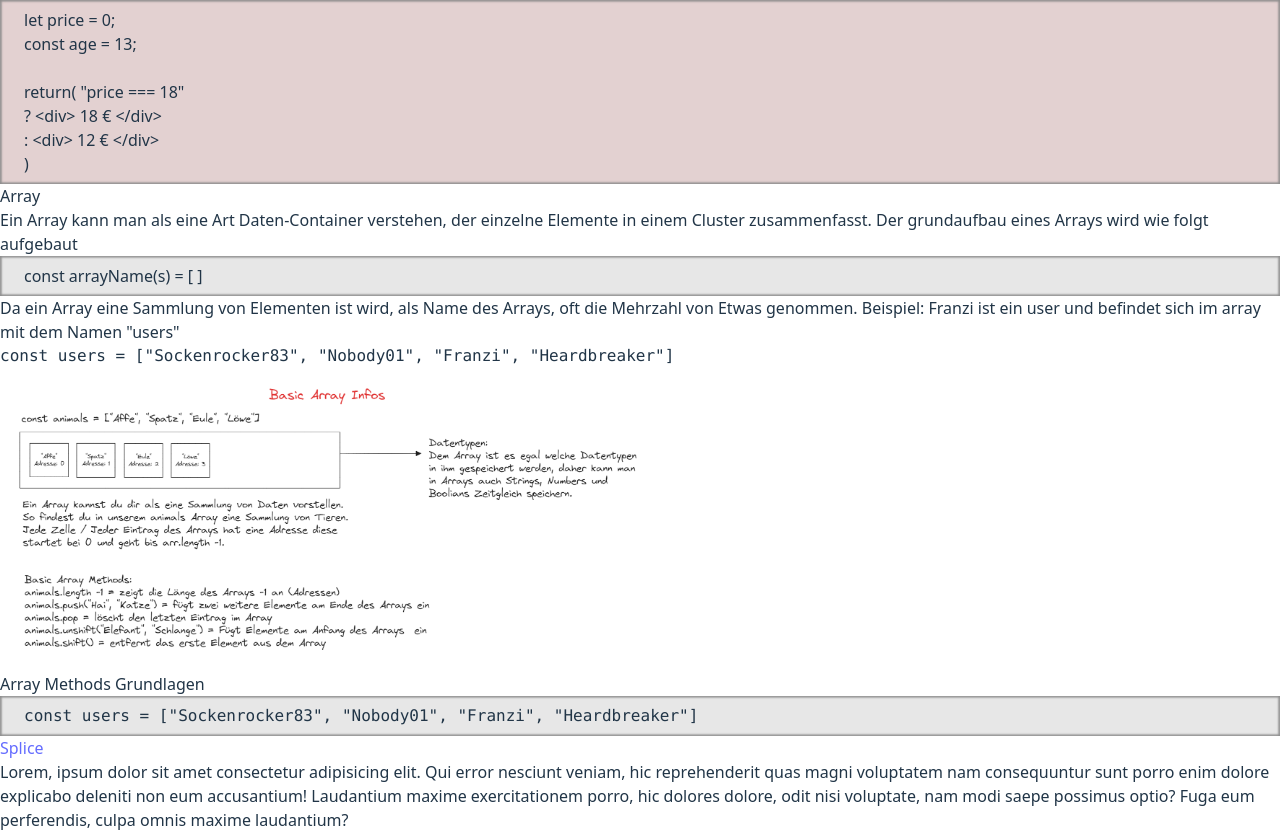
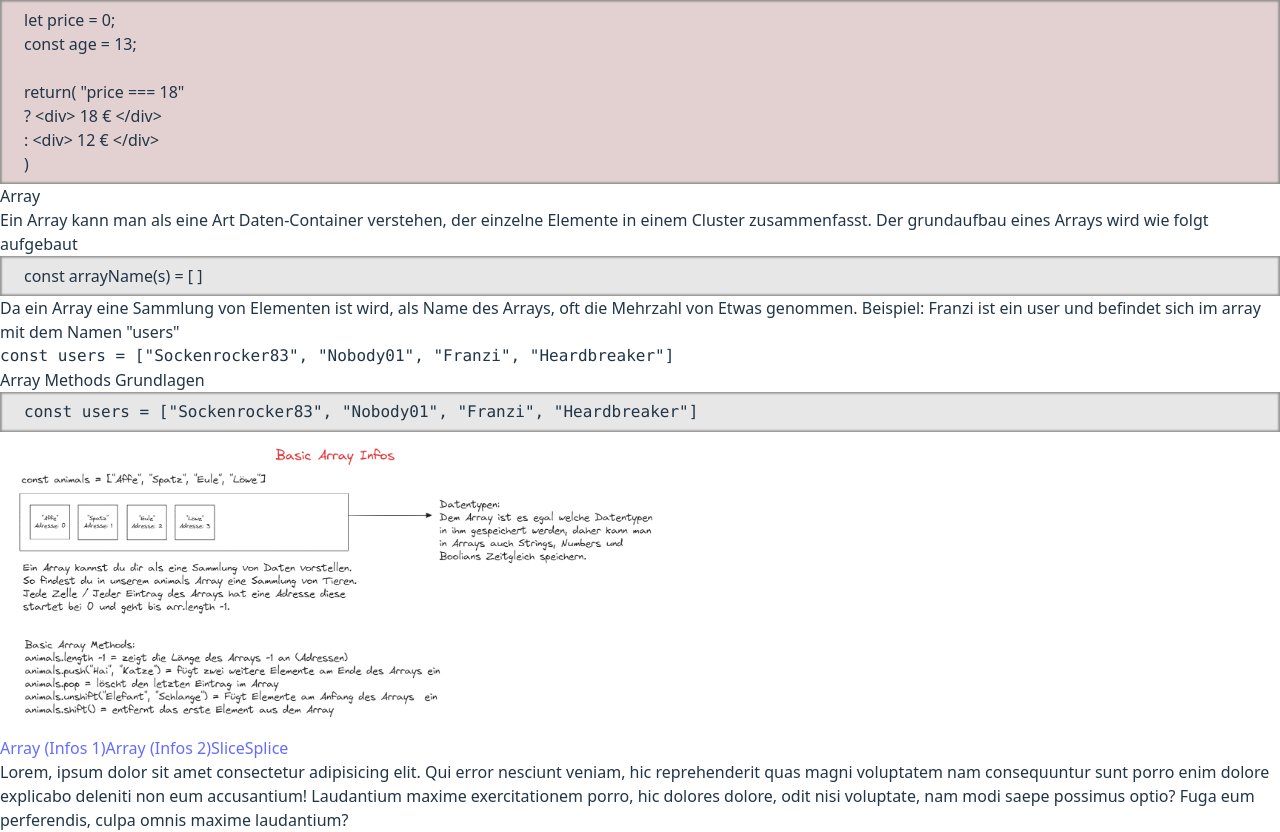
Before and after one commit to MartinKruess/webDevCollecion, a React (Vite) app: page / in a window 1280 px wide. Shown: the part 272-1104 px from the top of the page. Built offline with nearby package versions, Linux system fonts and the light colour scheme.

Commit message:
smooth image 'popup'

```diff
--- a/src/App.css
+++ b/src/App.css
@@ -32,7 +32,10 @@
 
 .imgNormal{
   width: 50%;
-  transition: 0.5s width;
+  position: absolute;
+  top: 0.75rem;
+  cursor: pointer;
+  transition: 0.5s;
 }
 
 .imgHover{
@@ -40,5 +43,6 @@
   height: auto;
   position: absolute;
   top: -18rem;
-  transition: 1.5s width;
+  cursor: pointer;
+  transition: 1.5s;
 }
--- a/src/comps/array.jsx
+++ b/src/comps/array.jsx
@@ -20,6 +20,13 @@ export const Array = () => {
           const users = ["Sockenrocker83", "Nobody01", "Franzi", "Heardbreaker"]<br />
         </code>
       </pre>
+
+      <h3 className="font-extrabold text-2xl my-5">Array Methods Grundlagen</h3>
+      <pre className="code">
+        <code>
+          const users = ["Sockenrocker83", "Nobody01", "Franzi", "Heardbreaker"]<br />
+        </code>
+      </pre>
       <div className="imgContainer" >
         {isWatched ? (
           <img  className="imgHover" onClick={() => setIsWatched(!isWatched)}  src="./images/array.png" alt="" />
@@ -27,14 +34,13 @@ export const Array = () => {
           <img  className="imgNormal" onClick={() => setIsWatched(!isWatched)}  src="./images/array.png" alt="" />
         )}
       </div>
-      <h3 className="font-extrabold text-2xl my-5">Array Methods Grundlagen</h3>
-      <pre className="code">
-        <code>
-          const users = ["Sockenrocker83", "Nobody01", "Franzi", "Heardbreaker"]<br />
-        </code>
-      </pre>
+      <div className="flex flex-wrap gap-5 text-xl pb-10">
+        <a href="https://www.mediaevent.de/javascript/array.html" target="_blank" >Array (Infos 1)</a>
+        <a href="https://www.programiz.com/javascript/array" target="_blank" >Array (Infos 2)</a>
+        <a href="https://developer.mozilla.org/en-US/docs/Web/JavaScript/Reference/Global_Objects/Array/slice" target="_blank" >Slice</a>
+        <a href="https://www.w3schools.com/jsref/jsref_splice.asp" target="_blank" >Splice</a>
+      </div>
 
-      <a href="https://www.w3schools.com/jsref/jsref_splice.asp">Splice</a>
     </article>
   )
 }
--- a/src/comps/ifelse.jsx
+++ b/src/comps/ifelse.jsx
@@ -1,10 +1,15 @@
+import { useEffect, useState } from "react"
+
 export const IfElse = () => {
+  const [isWatched, setIsWatched] = useState(false)
+
+  useEffect(() => {}, [isWatched])
 
   return(
     <article className="p-4">
       <h2 className="font-extrabold text-2xl">Condiuional Statement (If-Else)</h2>
       <p className="pt-4 pb-2">
-        Das klassische If (wenn -> dann) ist ein logischer Operator bestehend aus:
+        Das klassische If (wenn -&gt; dann) ist ein logischer Operator bestehend aus:
       </p>
       <p className="code">
         <pre>
@@ -51,7 +56,7 @@ export const IfElse = () => {
       <p className="py-4 code">
         <pre>
           <code>
-            if(yourAge > myAge)&#123;<br />
+            if(yourAge &gt; myAge)&#123;<br />
               console.log("You are older than me.")<br />
             &#125; else &#123;<br />
               console.log("You are younger than me.")<br />
@@ -112,7 +117,13 @@ export const IfElse = () => {
       <p className="pt-2 pb-4">
         Durch die Verwendung von "else if" spart man sich das Nesting und sorgt dadurch für eine größere Übersichtlichkeit.
       </p>
-      <img src="./images/ifElse.png" alt="Image about if and nested if´s" />
+      <div className="imgContainer" >
+        {isWatched ? (
+          <img  className="imgHover" onClick={() => setIsWatched(!isWatched)}  src="./images/ifElse.png" alt="Image about if and nested if´s" />
+        ) : (
+          <img  className="imgNormal" onClick={() => setIsWatched(!isWatched)}  src="./images/ifElse.png" alt="Image about if and nested if´s" />
+        )}
+      </div>
     </article>
   )
 }
--- a/src/comps/ternary.jsx
+++ b/src/comps/ternary.jsx
@@ -12,7 +12,7 @@ export const Ternary = () => {
       <p className="py-4 code">
           const age = 13<br />
           let price = 0<br />
-          age >= 18 ? price = 12 : price = 18
+          age &gt;= 18 ? price = 12 : price = 18
       </p>
       <div className="py-10"></div>
       <h3>Anwendungsbeispiel in React</h3>
```
